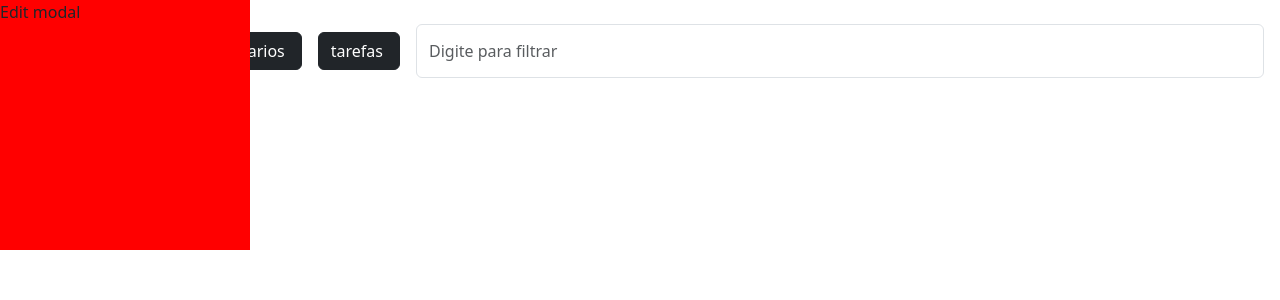
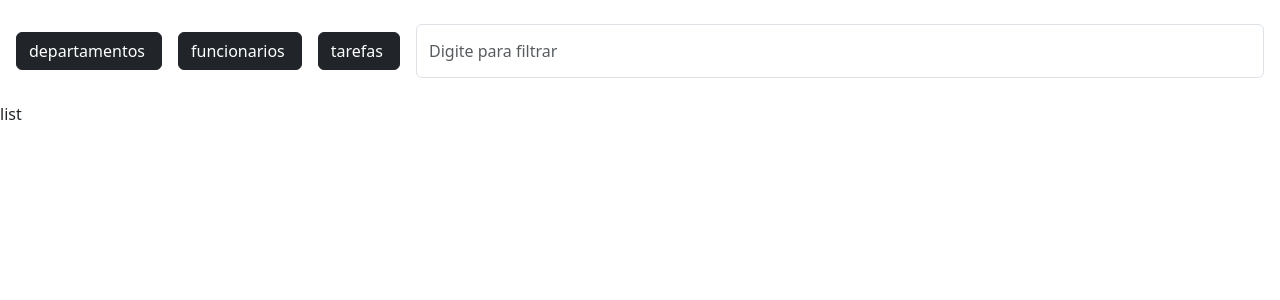
Before and after one commit to nivslive/PHP-Laravel-React-Swagger-OpenAPI-TDD---TaskManagementProject, a React (Create React App) app in the folder frontend/: page /dashboard in a window 1280 px wide. Shown: the top 300 px of the page. Built offline with nearby package versions, Linux system fonts and the light colour scheme.

Commit message:
feat: [FRONTEND]  Dashboard  ::  atts about edit modal [WIP]

```diff
--- a/frontend/src/pages/Dashboard.tsx
+++ b/frontend/src/pages/Dashboard.tsx
@@ -1,12 +1,14 @@
+import { useSelector } from "react-redux";
 import DashboardComponents from "../components/Dashboard/index";
 
 const Dashboard = () => {
+    const selector = useSelector((state: any) => state.dashboard);
     return (<>
         <div className={`d-flex p-3`}>
             <DashboardComponents.Buttons/>
             <DashboardComponents.Search/>
         </div>
-        <DashboardComponents.EditModal />
+        {selector.iCanSeeEditModal && <DashboardComponents.EditModal />}
         <DashboardComponents.List/>
     </>)
 };
--- a/frontend/src/store/dashboard-slice.ts
+++ b/frontend/src/store/dashboard-slice.ts
@@ -15,6 +15,7 @@ interface DataState {
     principalList: any,
     backupList: any,
     editData: any,
+    iCanSeeEditModal: boolean,
     // content: {
     //   funcionarios: FuncionarioState[] | [],
     //   tarefas: TarefaState[] | [] | any,
@@ -24,6 +25,7 @@ interface DataState {
 
 const initialState: DataState = {
   listName: '',
+  iCanSeeEditModal: false,
   principalList: [],
   backupList: [],
   editData: {},
@@ -48,6 +50,7 @@ export const dashboardSlice = createSlice({
     },
     openModal: (state, action: PayloadAction<any>) => {
       state.editData = state.principalList[action.payload.number];
+      state.iCanSeeEditModal = true;
     },
     // searchByFuncionario: (state, action: PayloadAction<SearchByFuncionarioState>) => {
 
```
